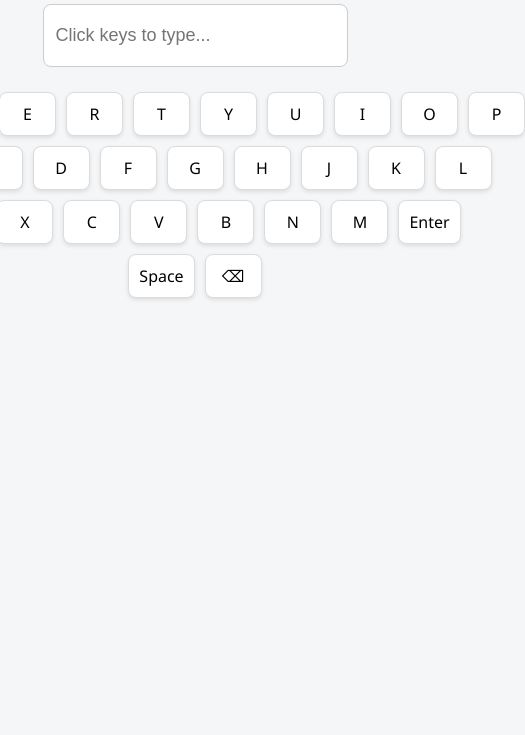
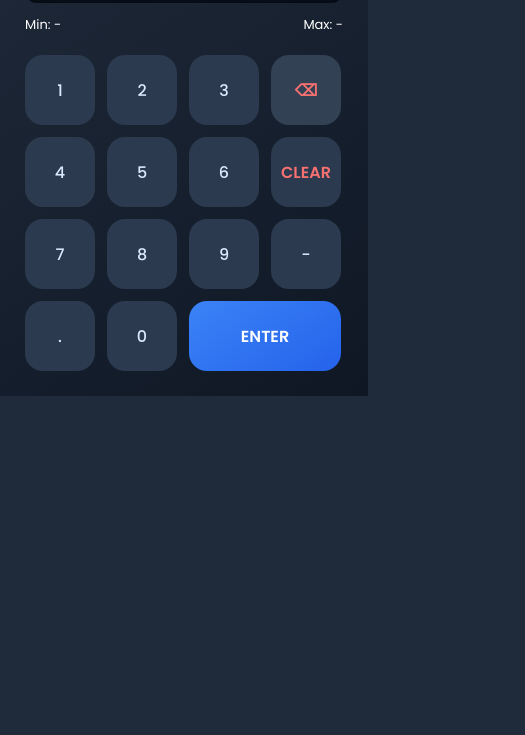
Before and after one commit to Chetannnx/VirtualKeyboard, a website: page public/index.html in a window 390 px wide. Shown: the part 109-844 px from the top of the page, 525 px wide, since content can reach past the window. Drawn offline with Linux system fonts and the light colour scheme.

Commit message:
NumericKeyboard

```diff
--- a/public/index.html
+++ b/public/index.html
@@ -7,10 +7,15 @@
 </head>
 <body>
 
-  <h2>Virtual Keyboard</h2>
+  <!-- 🔥 RANGE INFO BAR -->
+  <!-- <div id="rangeInfo" class="range-bar">
+    <span id="fieldName">Field: -</span>
+    <span id="tagName">Tag: -</span>
+    <span id="minValue">Min: -</span>
+    <span id="maxValue">Max: -</span>
+  </div> -->
 
-  <input type="text" id="inputBox" placeholder="Click keys to type..." />
-
+  <!-- 🔥 KEYBOARD -->
   <div class="keyboard" id="keyboard"></div>
 
   <script src="script.js"></script>
--- a/public/script.js
+++ b/public/script.js
@@ -1,111 +1,226 @@
-const keyboardLayout = [
-  ["Q","W","E","R","T","Y","U","I","O","P"],
-  ["A","S","D","F","G","H","J","K","L"],
-  ["Z","X","C","V","B","N","M","ENTER"],
-  ["SPACE", "BACKSPACE"]
+// =========================
+// 🔥 KEYBOARD LAYOUT
+// =========================
+const layout = [
+  ["1","2","3","⌫"],
+  ["4","5","6","CLEAR"],
+  ["7","8","9","-"],
+  [".","0","ENTER"]
 ];
 
+// =========================
+// 🔥 VARIABLES
+// =========================
 const keyboardDiv = document.getElementById("keyboard");
 
-// 🔥 Internal value
 let currentValue = "";
+let cursorPos = 0;
+
+let currentField = "";
+let currentTag = "";
+let currentMin = null;
+let currentMax = null;
 
 // =========================
-// 🔥 RECEIVE VALUE FROM CWC
+// 🔥 RECEIVE FROM CWC
 // =========================
 window.addEventListener("message", function(event) {
 
   if (!event.data) return;
 
+  console.log("EVENT RECEIVED:", event.data);
+
+  // ✅ BEST METHOD (ALL DATA IN ONE)
+  if (event.data.type === "initKeyboard") {
+
+    currentField = event.data.field || currentField;
+    currentValue = (event.data.value ?? "").toString();
+    cursorPos = currentValue.length;
+
+    currentMin = event.data.min ?? currentMin;
+    currentMax = event.data.max ?? currentMax;
+    currentTag = event.data.tag || currentTag;
+
+    buildKeyboard();
+  }
+
+  // ✅ FIELD + VALUE
   if (event.data.type === "setFieldName") {
 
-    // 🔥 IMPORTANT: reset and update value
-    currentValue = event.data.value ?? "";
+    currentValue = (event.data.value ?? "").toString();
+    cursorPos = currentValue.length;
 
-    console.log("📥 Sync from CWC:", currentValue);
+    currentField = event.data.field || currentField;
+
+    // ❌ DO NOT RESET MIN/MAX
+
+    buildKeyboard();
   }
+
+  // ✅ RANGE
+  if (event.data.type === "setRange") {
+
+    currentMin = event.data.min ?? currentMin;
+    currentMax = event.data.max ?? currentMax;
+    currentTag = event.data.tag || currentTag;
+
+    buildKeyboard();
+  }
+
 });
 
 // =========================
-// 🔥 SEND VALUE TO CWC
+// 🔥 SEND VALUE
 // =========================
 function sendValue() {
-  window.parent.postMessage(
-    {
-      type: "keyboardInput",
-      value: currentValue
-    },
-    "*"
-  );
-
-  console.log("📤 Send:", currentValue);
+  window.parent.postMessage({
+    type: "keyboardInput",
+    value: currentValue
+  }, "*");
 }
 
 // =========================
-// 🔥 BUILD KEYBOARD
+// 🔥 VALIDATION
 // =========================
-keyboardLayout.forEach(row => {
+function isValidValue(val) {
 
-  const rowDiv = document.createElement("div");
-  rowDiv.classList.add("row");
+  if (
+    val === "" ||
+    val === "." ||
+    val === "-" ||
+    val === "-." ||
+    val === "0."
+  ) return true;
 
-  row.forEach(key => {
+  if ((val.match(/\./g) || []).length > 1) return false;
 
-    const keyDiv = document.createElement("div");
-    keyDiv.classList.add("key");
+  return true;
+}
 
-    // =========================
-    // SPACE
-    // =========================
-    if (key === "SPACE") {
-      keyDiv.textContent = "Space";
+// =========================
+// 🔥 KEY HANDLER
+// =========================
+function handleKey(key) {
 
-      keyDiv.onclick = () => {
-        currentValue += " ";
-        sendValue();
-      };
+  let newValue = currentValue.toString();
 
-    // =========================
-    // BACKSPACE
-    // =========================
-    } else if (key === "BACKSPACE") {
-      keyDiv.textContent = "⌫";
+  switch (key) {
 
-      keyDiv.onclick = () => {
-        currentValue = currentValue.slice(0, -1);
-        sendValue();
-      };
+    case "⌫":
+      if (cursorPos > 0) {
+        newValue =
+          newValue.slice(0, cursorPos - 1) +
+          newValue.slice(cursorPos);
+        cursorPos--;
+      }
+      break;
 
-    // =========================
-    // ENTER
-    // =========================
-    } else if (key === "ENTER") {
-      keyDiv.textContent = "Enter";
+    case "CLEAR":
+      currentValue = "";
+      cursorPos = 0;
+      updateDisplay();
+      sendValue();
+      return;
 
-      keyDiv.onclick = () => {
-        sendValue();
+    case "ENTER":
+      sendValue();
+      window.parent.postMessage({ type: "keyboardEnter" }, "*");
+      return;
 
-        // 🔥 close keyboard
-        window.parent.postMessage(
-          { type: "keyboardEnter" },
-          "*"
-        );
-      };
+    default:
 
-    // =========================
-    // NORMAL KEYS
-    // =========================
-    } else {
+      let char = key;
+
+      if (char === "." && currentValue === "") {
+        newValue = "0.";
+        cursorPos = 2;
+      } else {
+
+        if (char === "." && currentValue.includes(".")) return;
+
+        newValue =
+          newValue.slice(0, cursorPos) +
+          char +
+          newValue.slice(cursorPos);
+
+        cursorPos++;
+      }
+  }
+
+  if (isValidValue(newValue)) {
+    currentValue = newValue;
+    updateDisplay();
+    sendValue();
+  }
+}
+
+// =========================
+// 🔥 UPDATE DISPLAY ONLY
+// =========================
+function updateDisplay() {
+  const display = document.querySelector(".display");
+  if (display) display.innerText = currentValue;
+}
+
+// =========================
+// 🔥 BUILD UI
+// =========================
+function buildKeyboard() {
+
+  keyboardDiv.innerHTML = "";
+
+  // 🔹 TOP BAR
+  const topDiv = document.createElement("div");
+  topDiv.classList.add("top-bar");
+
+  topDiv.innerHTML = `
+    <span>Field: ${currentField || "-"}</span>
+    <span>Tag: ${currentTag || "-"}</span>
+  `;
+  keyboardDiv.appendChild(topDiv);
+
+  // 🔹 DISPLAY
+  const displayDiv = document.createElement("div");
+  displayDiv.classList.add("display");
+  displayDiv.innerText = currentValue || "";
+  keyboardDiv.appendChild(displayDiv);
+
+  // 🔹 RANGE
+  const rangeDiv = document.createElement("div");
+  rangeDiv.classList.add("range-bar");
+
+  rangeDiv.innerHTML = `
+    <span>Min: ${currentMin ?? "-"}</span>
+    <span>Max: ${currentMax ?? "-"}</span>
+  `;
+  keyboardDiv.appendChild(rangeDiv);
+
+  // 🔹 KEYS
+  layout.forEach(row => {
+
+    const rowDiv = document.createElement("div");
+    rowDiv.classList.add("row");
+
+    row.forEach(key => {
+
+      const keyDiv = document.createElement("div");
+      keyDiv.classList.add("key");
+
+      if (key === "ENTER") keyDiv.classList.add("enter");
+      if (key === "⌫") keyDiv.classList.add("backspace");
+      if (key === "CLEAR") keyDiv.classList.add("clear");
+
       keyDiv.textContent = key;
+      keyDiv.onclick = () => handleKey(key);
 
-      keyDiv.onclick = () => {
-        currentValue += key;
-        sendValue();
-      };
-    }
+      rowDiv.appendChild(keyDiv);
+    });
 
-    rowDiv.appendChild(keyDiv);
+    keyboardDiv.appendChild(rowDiv);
   });
+}
 
-  keyboardDiv.appendChild(rowDiv);
-});
+// =========================
+// 🔥 INIT
+// =========================
+buildKeyboard();
--- a/public/style.css
+++ b/public/style.css
@@ -1,107 +1,175 @@
-body {
-  font-family: 'Segoe UI', sans-serif;
-  text-align: center;
-  background: #f4f6f8;
+@import url('https://fonts.googleapis.com/css2?family=Poppins:wght@300;400;500;600&display=swap');
+
+/* =========================
+   🔥 RESET
+========================= */
+* {
   margin: 0;
-  padding: 40px;
+  padding: 0;
+  box-sizing: border-box;
 }
 
-/* Title */
-h2 {
-  margin-bottom: 20px;
+/* =========================
+   🔥 BODY (FIXED CENTER)
+========================= */
+body {
+  font-family: 'Poppins', sans-serif;
+  background: #1f2a3a;
+
+  margin: 0;
+  padding: 0;
+
+  display: block;   /* ❌ remove flex */
 }
 
-/* Input */
-#inputBox {
-  width: 400px;
-  height: 45px;
-  font-size: 18px;
-  padding: 8px 12px;
-  margin-bottom: 25px;
-  border: 1px solid #ccc;
-  border-radius: 8px;
-  outline: none;
-  transition: 0.2s;
+/* =========================
+   🔥 KEYBOARD CONTAINER (FIXED SIZE)
+========================= */
+.keyboard {
+  width: 368px;
+  min-width: 368px;
+  max-width: 368px;
+
+  padding: 25px;
+  background: linear-gradient(145deg, #1f2a3a, #0f1724);
+
+  display: flex;
+  flex-direction: column;
+  gap: 12px;
 }
 
-#inputBox:focus {
-  border-color: #007bff;
-  box-shadow: 0 0 5px rgba(0,123,255,0.3);
+/* =========================
+   🔥 TOP BAR (FIELD + TAG)
+========================= */
+.top-bar {
+  width: 100%;
+  display: flex;
+  justify-content: space-between;
+  color: #ffffff;
+  font-size: 13px;
 }
 
-/* Keyboard container */
-.keyboard {
+/* =========================
+   🔥 DISPLAY BOX
+========================= */
+.display {
+  width: 100%;
+  height: 55px;
+
+  background: #0b1220;
+  color: #ffffff;
+
+  border-radius: 12px;
+  padding: 10px 15px;
+
+  font-size: 20px;
+  font-weight: 500;
+
   display: flex;
-  flex-direction: column;
   align-items: center;
-  gap: 10px;
+  justify-content: flex-end;
+
+  box-shadow: inset 0 0 8px rgba(0,0,0,0.8);
 }
 
-/* Each row */
-.keyboard div {
+/* =========================
+   🔥 MIN / MAX BAR
+========================= */
+.range-bar {
+  width: 100%;
   display: flex;
-  justify-content: center;
-  align-items: center;
-  gap: 10px;
+  justify-content: space-between;
+
+  color: #ffffff;
+  font-size: 13px;
+
+  margin-bottom: 8px;
 }
 
-/* Keys */
+/* =========================
+   🔥 ROWS
+========================= */
+.keyboard .row {
+  display: flex;
+  gap: 12px;
+  width: 100%;
+}
+
+/* =========================
+   🔥 KEYS (FIXED SIZE)
+========================= */
 .key {
-  min-width: 45px;
-  padding: 12px;
-  border-radius: 8px;
-  background: #ffffff;
-  border: 1px solid #dcdcdc;
+  width: 70px;
+  height: 70px;
+  min-width: 70px;
+  min-height: 70px;
+
+  border-radius: 18px;
+  background: #2b3a4f;
+  color: #dbeafe;
+
+  font-size: 16px;
+  font-weight: 500;
+
+  display: flex;
+  align-items: center;
+  justify-content: center;
+
   cursor: pointer;
   user-select: none;
-  font-weight: 500;
-  transition: all 0.15s ease-in-out;
-  box-shadow: 0 2px 4px rgba(0,0,0,0.1);
+
+  transition: all 0.15s ease;
 }
 
-/* Hover */
+/* =========================
+   🔥 HOVER & CLICK
+========================= */
 .key:hover {
-  background: #e9f3ff;
-  border-color: #007bff;
+  background: #334155;
 }
 
-/* Click effect */
 .key:active {
   transform: scale(0.95);
-  background: #d0e7ff;
 }
 
-/* Special keys */
-.special {
-  background: #f1f3f5;
-  font-weight: bold;
+/* =========================
+   🔥 ENTER BUTTON
+========================= */
+.key.enter {
+  width: 152px;
+  min-width: 152px;
+
+  background: linear-gradient(145deg, #3b82f6, #2563eb);
+  color: #ffffff;
+  font-weight: 600;
 }
 
-/* Bigger keys */
-.key[data-key="SPACE"] {
-  width: 250px;
+.key.enter:hover {
+  background: linear-gradient(145deg, #60a5fa, #3b82f6);
 }
 
-.key[data-key="BACKSPACE"] {
-  width: 120px;
+/* =========================
+   🔥 BACKSPACE BUTTON
+========================= */
+.key.backspace {
+  background: #334155;
+  color: #f87171;
+  font-weight: 600;
 }
 
-.key[data-key="ENTER"] {
-  width: 120px;
+.key.backspace:hover {
+  background: #475569;
 }
 
-/* Responsive */
-@media (max-width: 600px) {
-  #inputBox {
-    width: 90%;
-  }
+/* =========================
+   🔥 CLEAR BUTTON
+========================= */
+.key.clear {
+  background: #2b3a4f;
+  color: #f87171;
+  font-weight: 600;
+}
 
-  .key {
-    min-width: 35px;
-    padding: 10px;
-  }
-
-  .key[data-key="SPACE"] {
-    width: 180px;
-  }
+.key.clear:hover {
+  background: #334155;
 }
--- a/server.js
+++ b/server.js
@@ -14,7 +14,7 @@ app.use(express.static(path.join(__dirname, 'public')));
 app.use('/Icons', express.static(path.join(__dirname, 'Icons')));
 
 // 🔹 Config
-const HOST = '192.168.1.2';
+const HOST = '192.168.1.24';
 const PORT = 3003;
 
 // 🔹 HTTPS using mkcert certificates
```
